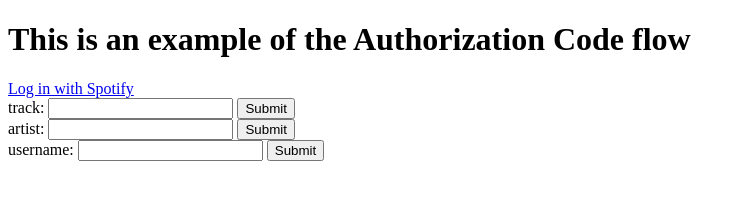
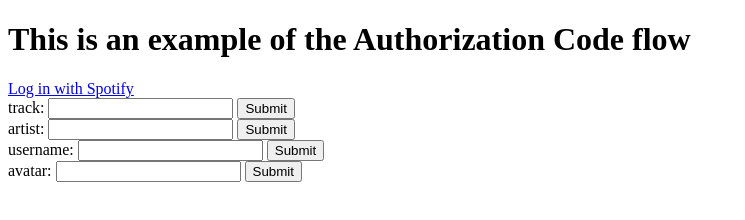
Before and after one commit to michaelsnow3/Final-Project, a website: page spotter-server/public/index.html in a window 1280 px wide. Shown: the whole page, without its empty margins (0-745 px from the left). Drawn offline with Linux system fonts and the light colour scheme.

Commit message:
added check for avatar change in edit profile endpoint

```diff
--- a/spotter-server/public/index.html
+++ b/spotter-server/public/index.html
@@ -19,5 +19,9 @@
           username: <input type="text" name="username">
           <input type="submit">
         </form>
+        <form action="/profile/edit/avatar" method="POST">
+          avatar: <input type="text" name="avatar">
+          <input type="submit">
+        </form>
   </body>
 </html>
```
Also changed, not shown: spotter-server/server-endpoints/profile-routes.js (+9 -0 lines).
